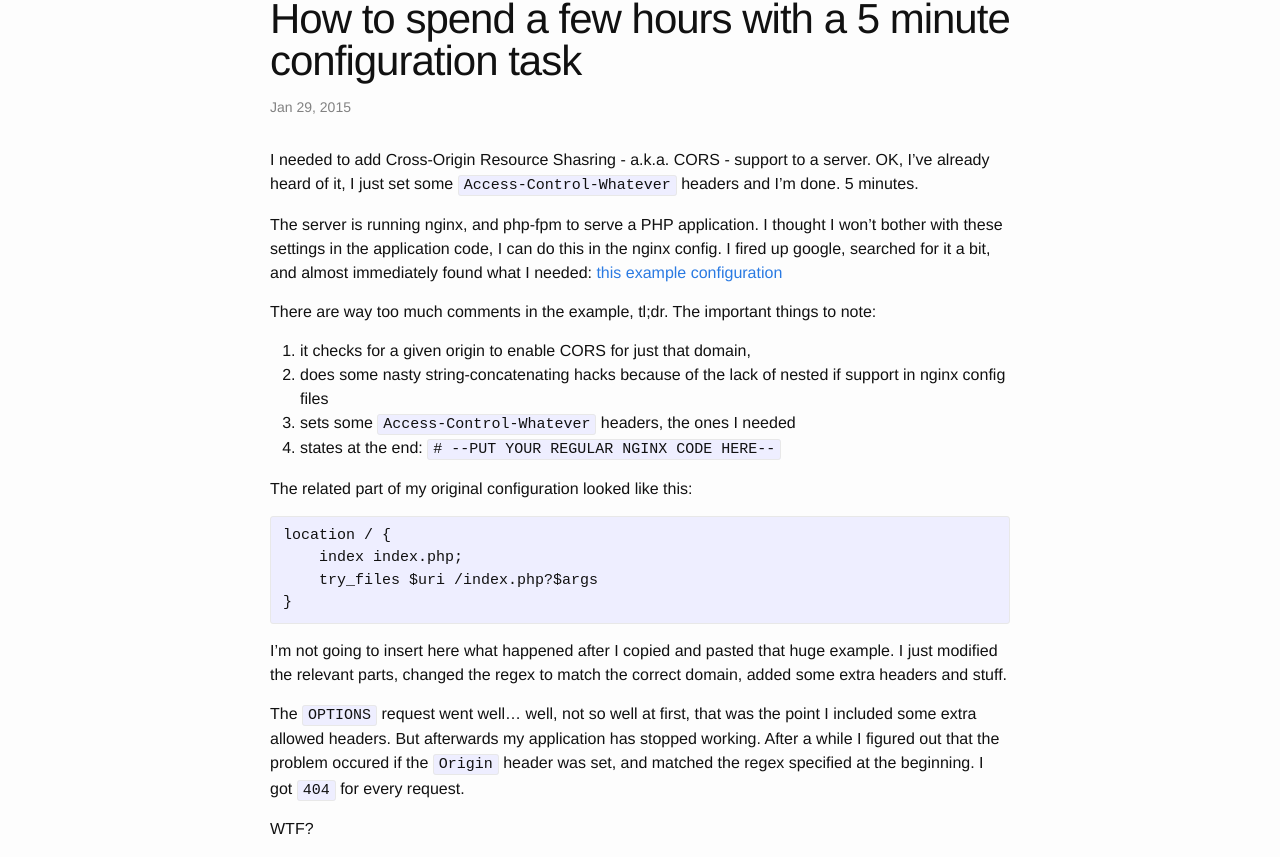
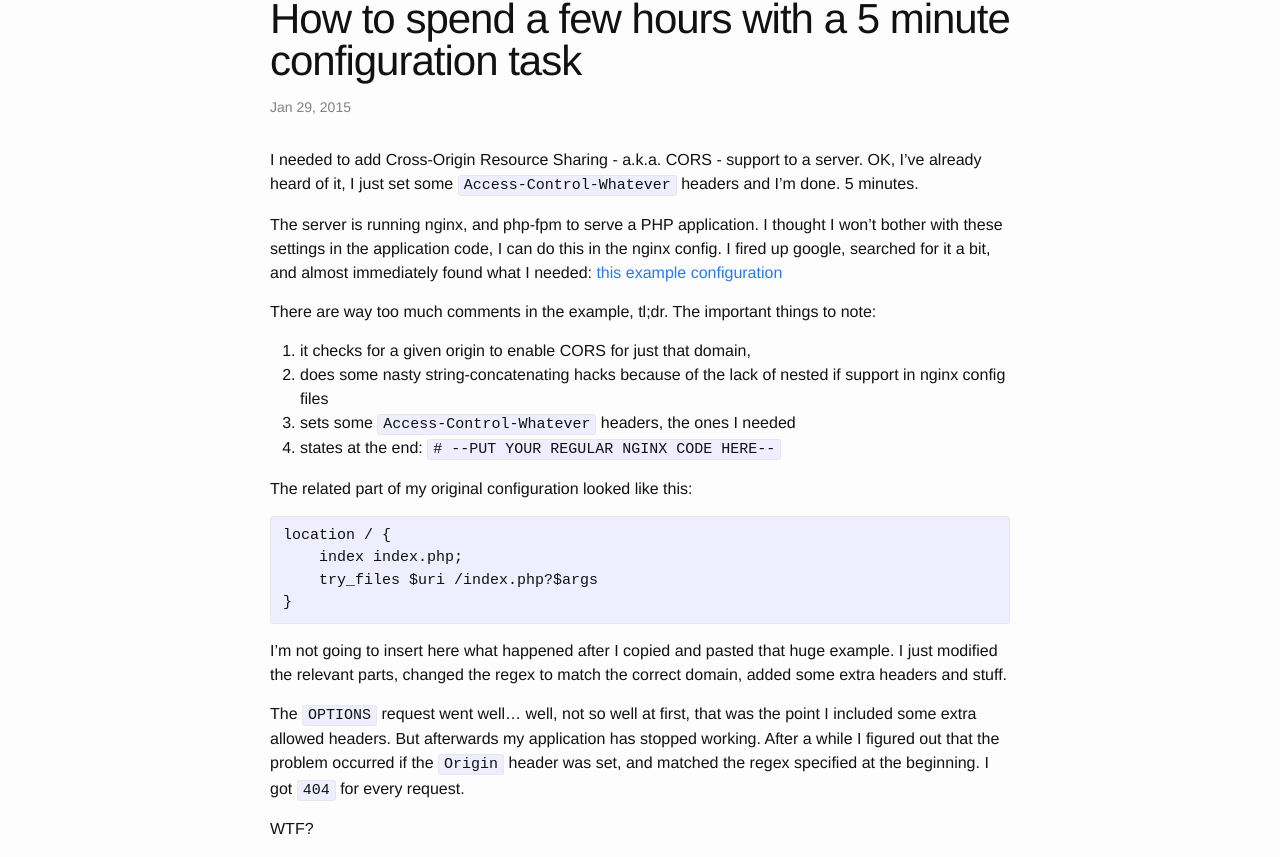
Before and after one commit to miklos-martin/miklos-martin.github.io, a Jekyll site: the page built from _posts/2015-01-29-how-to-spend-a-few-hours-with-a-5-minute-configuration-task.md, in a window 1280 px wide and 1400 px high. Shown: the part 94-951 px from the top of the window. Built offline with Jekyll 4.4.1, drawn with Linux system fonts in a browser that asks for light colours; comment, search, counter and statistics services are not loaded; some of the changed text lies outside the part shown.

Commit message:
typo fixes - thank you aspell

```diff
--- a/_posts/2015-01-29-how-to-spend-a-few-hours-with-a-5-minute-configuration-task.md
+++ b/_posts/2015-01-29-how-to-spend-a-few-hours-with-a-5-minute-configuration-task.md
@@ -4,7 +4,7 @@
 date: 2015-01-29
 categories: wasting time
 ---
-I needed to add Cross-Origin Resource Shasring - a.k.a. CORS - support to a server. OK, I've already heard of it, I just set some `Access-Control-Whatever` headers and I'm done. 5 minutes.
+I needed to add Cross-Origin Resource Sharing - a.k.a. CORS - support to a server. OK, I've already heard of it, I just set some `Access-Control-Whatever` headers and I'm done. 5 minutes.
 
 The server is running nginx, and php-fpm to serve a PHP application. I thought I won't bother with these settings in the application code, I can do this in the nginx config.
 I fired up google, searched for it a bit, and almost immediately found what I needed: [this example configuration][cors-nginx]
@@ -28,7 +28,7 @@
 
 I'm not going to insert here what happened after I copied and pasted that huge example. I just modified the relevant parts, changed the regex to match the correct domain, added some extra headers and stuff.
 
-The `OPTIONS` request went well... well, not so well at first, that was the point I included some extra allowed headers. But afterwards my application has stopped working. After a while I figured out that the problem occured if the `Origin` header was set, and matched the regex specified at the beginning.
+The `OPTIONS` request went well... well, not so well at first, that was the point I included some extra allowed headers. But afterwards my application has stopped working. After a while I figured out that the problem occurred if the `Origin` header was set, and matched the regex specified at the beginning.
 I got `404` for every request.
 
 WTF?
```
Also changed, not shown: other parts of _posts/2015-01-29-how-to-spend-a-few-hours-with-a-5-minute-configuration-task.md (+1 -1 lines), 1 other file.
